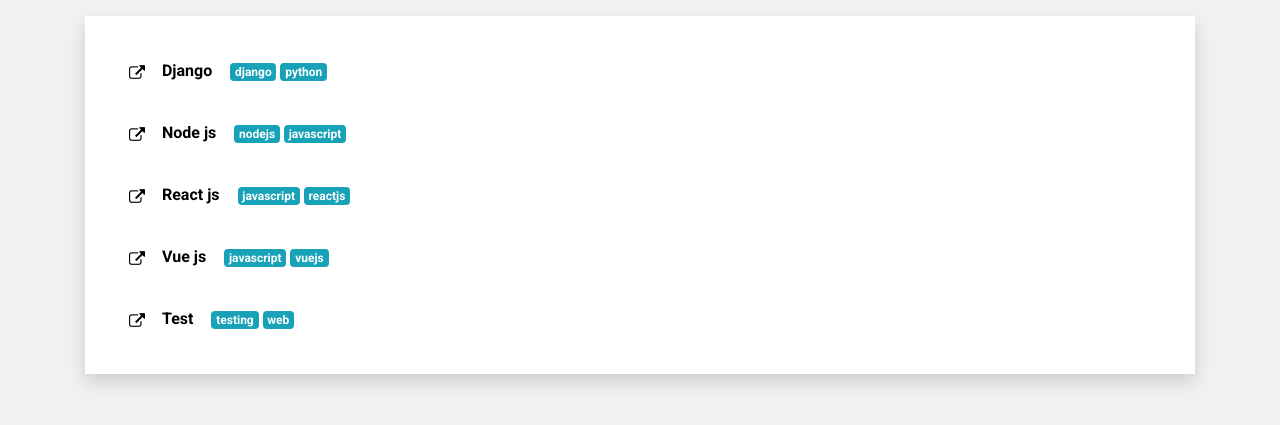
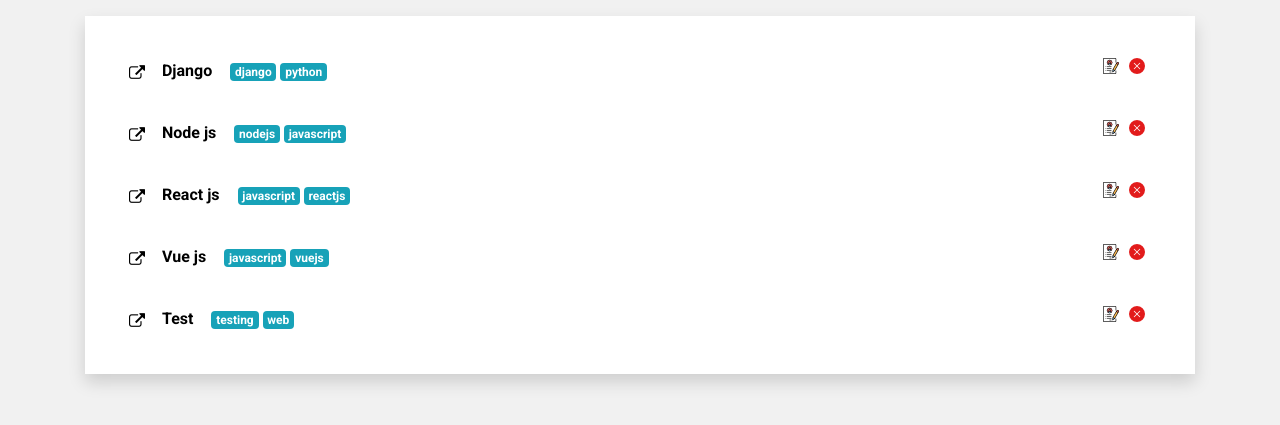
Before and after one commit to Karthik-0/bookmarks_app, a Django app: page / in a window 1280 px wide. Shown: the part 56-481 px from the top of the page. Run offline with Django 3.2, Linux system fonts and the light colour scheme; data comes from the database, SQL or seed files in the repository; both versions use the stored data as it was after the commit; parts of the project's set-up code (start-up, migrations or seed data) failed here and were passed over; some libraries are stand-ins or nearby versions.

Commit message:
Change Ui

```diff
--- a/bookmarkapp/static/css/style.css
+++ b/bookmarkapp/static/css/style.css
@@ -40,3 +40,12 @@
 .inline{
     display: inline;
 }
+
+form.form{
+    float: right;
+    display: inline;
+}
+.transparent{
+    background: transparent;
+    border: none;
+}
--- a/bookmarkapp/templates/bookmarks/index.html
+++ b/bookmarkapp/templates/bookmarks/index.html
@@ -30,6 +30,14 @@
                          {% for tags in bookmark.tags.names %}
                                <span class="badge badge-info">{{tags}}</span>
                          {% endfor %}
+                         <span>
+                            <form action="{{ bookmark.id }}/delete/" class="form" method="post">
+                                {% csrf_token %}
+                                <a href="{{bookmark.id}}/update/"> <img height="16" width="16" src="{% static 'resume.png' %}" alt=""> </a>
+                                <button class=" transparent" type="submit"><img height="16" width="16" src="{% static 'delete.png' %}" alt=""></button>
+
+                                </form>
+                         </span>
                     </div>
 
                     <div id="collapse{{ forloop.counter }}" class="collapse" aria-labelledby="headingOne" data-parent="#accord{{ forloop.counter }}">
@@ -40,11 +48,7 @@
 
 
                                  {% comment %} <a href="#" class="btn btn-secondary">Edit</a><i class="fas fa-stroopwafel"></i> {% endcomment %}
-                                 <form action="{{ bookmark.id }}/delete/" method="post">
-                                 {% csrf_token %}
-                                    <button class="btn btn-danger" type="submit">Delete</button>
-                                    <a href="{{bookmark.id}}/update/">Edit</a>
-                                 </form>
+
 
                         </div>
 
```
Also changed, not shown: bookmarkapp/static/delete.png (added), bookmarkapp/static/resume.png (added), db.sqlite3.
